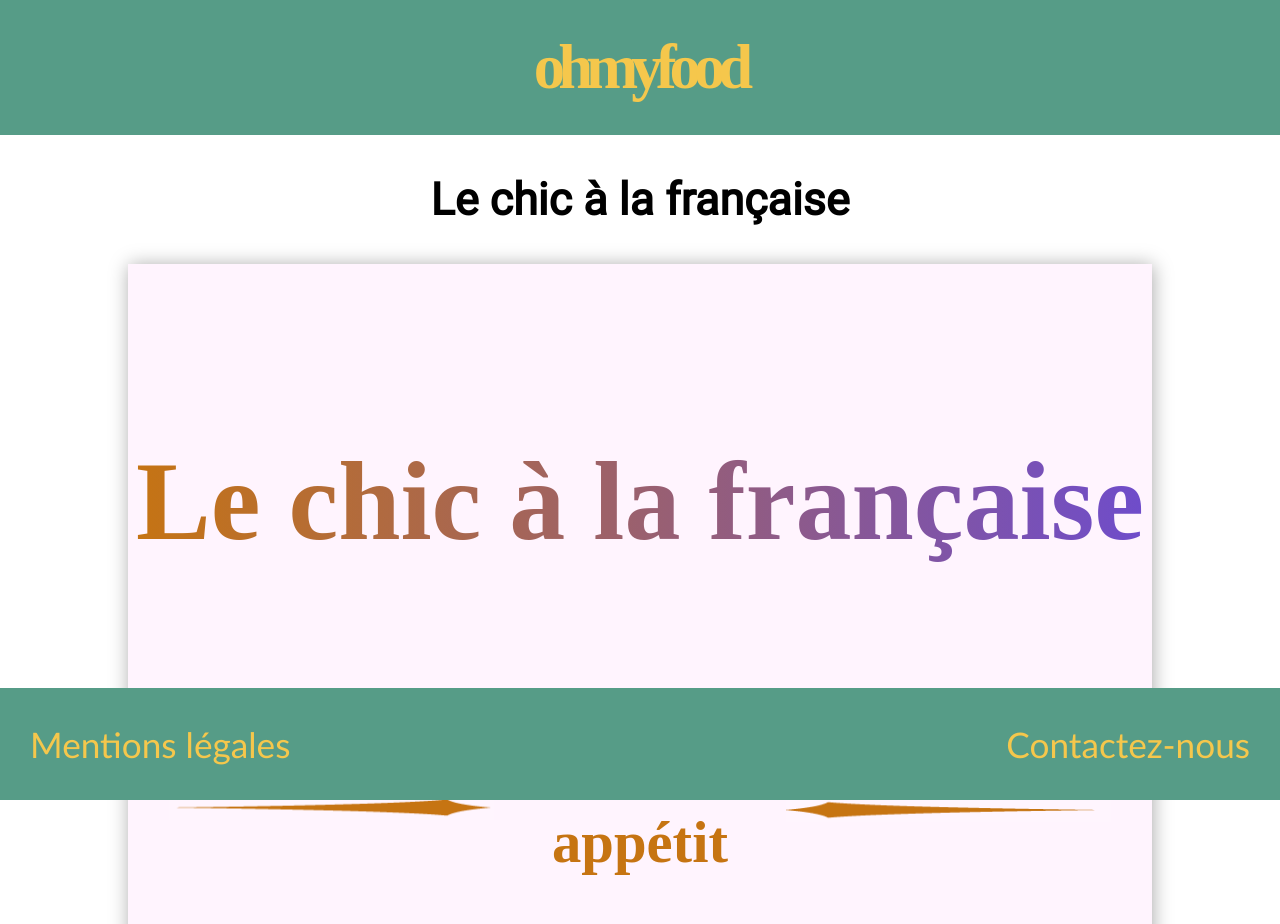
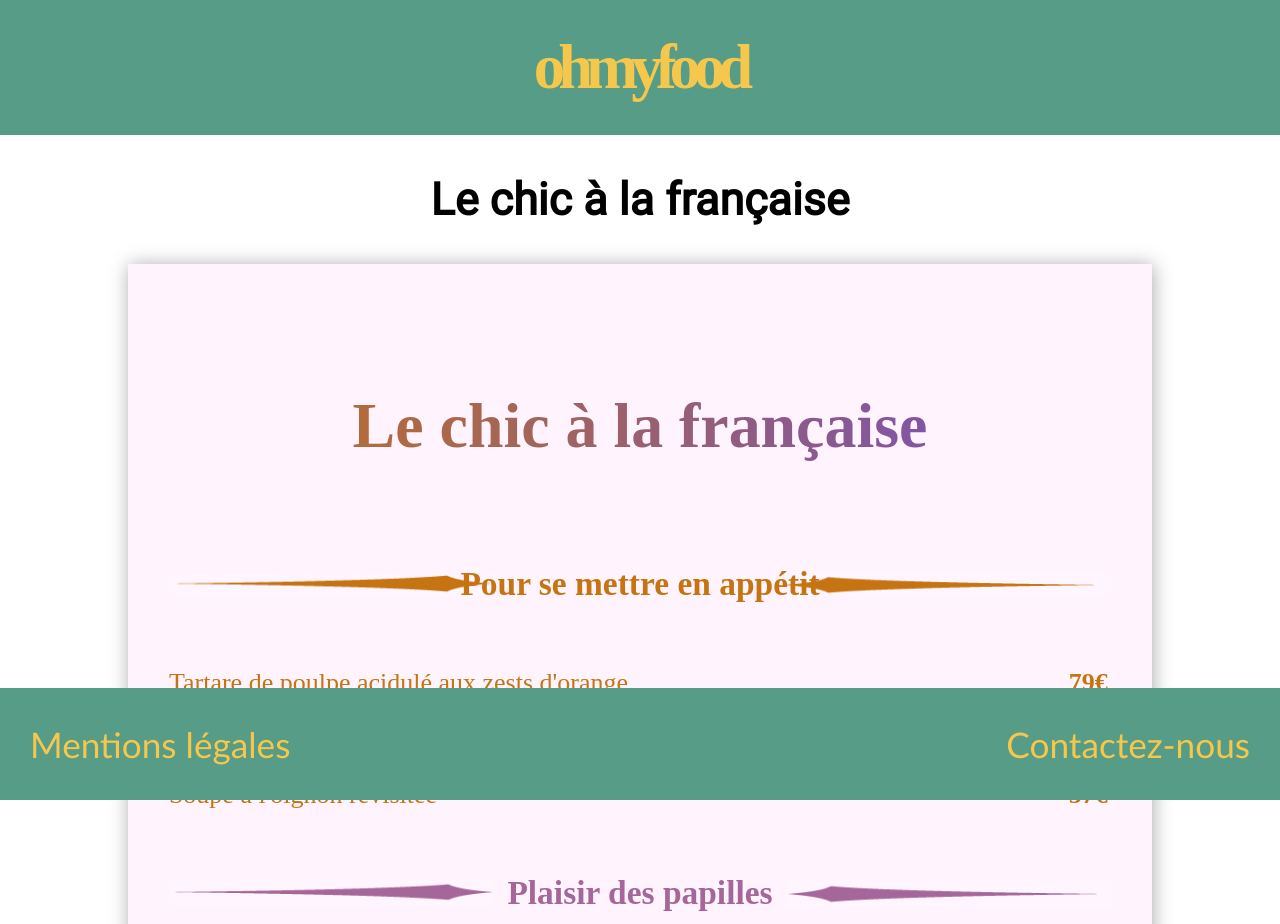
Before and after one commit to AC-DEV-WEB/OC-DW-P3, a website: page le_chic_a_la_francaise.html in a window 1280 px wide. Shown: the top 924 px of the page. Drawn offline with Linux system fonts and the light colour scheme; a web font is replaced by a local one.

Commit message:
Fix pour la validation W3C

```diff
--- a/sass/pages/_la_note_enchantee.scss
+++ b/sass/pages/_la_note_enchantee.scss
@@ -22,7 +22,6 @@
 .fa {
   font-size: 100px;
 	background: -webkit-linear-gradient(180deg, $note-color-1, $note-color-2);
-  background-clip: text;
   -webkit-background-clip: text;
   -webkit-text-fill-color: transparent;
   @include mobile-small-font;
--- a/sass/pages/_la_palette_du_gout.scss
+++ b/sass/pages/_la_palette_du_gout.scss
@@ -15,7 +15,6 @@
   margin-top: 6%;
   background: -webkit-gradient(linear, left top, right top, from($green-mint), to($light-green));
   background: linear-gradient(to right, $green-mint 0%, $light-green 100%);
-  background-clip: text;
   -webkit-background-clip: text;
   -webkit-text-fill-color: transparent;
   @include mobile-large-font;
--- a/sass/pages/_le_chic_a_la_francaise.scss
+++ b/sass/pages/_le_chic_a_la_francaise.scss
@@ -2,7 +2,7 @@
 .grid-chic {
   @include grid-menu;
   font-family: 'Times New Roman';
-  font-size: calc(1vw + 10px);
+  font-size: small;
   background-color: $light-pink;
 }
 
@@ -16,7 +16,6 @@
   margin-top: 6%;
   background: -webkit-gradient(linear, left top, right top, from($orange), to($purple));
   background: linear-gradient(to right, $orange 0%, $purple 100%);
-  background-clip: text;
   -webkit-background-clip: text;
   -webkit-text-fill-color: transparent;
   @include mobile-medium-font;
--- a/sass/pages/_le_delice_des_papilles.scss
+++ b/sass/pages/_le_delice_des_papilles.scss
@@ -15,7 +15,6 @@
   margin-top: 6%;
   background: -webkit-gradient(linear, left top, right top, from($blue), to($azur));
   background: linear-gradient(to right, $blue 0%, $azur 100%);
-  background-clip: text;
   -webkit-background-clip: text;
   -webkit-text-fill-color: transparent;
   @include mobile-large-font;
```
Also changed, not shown: css/style.css, 1 other file.
